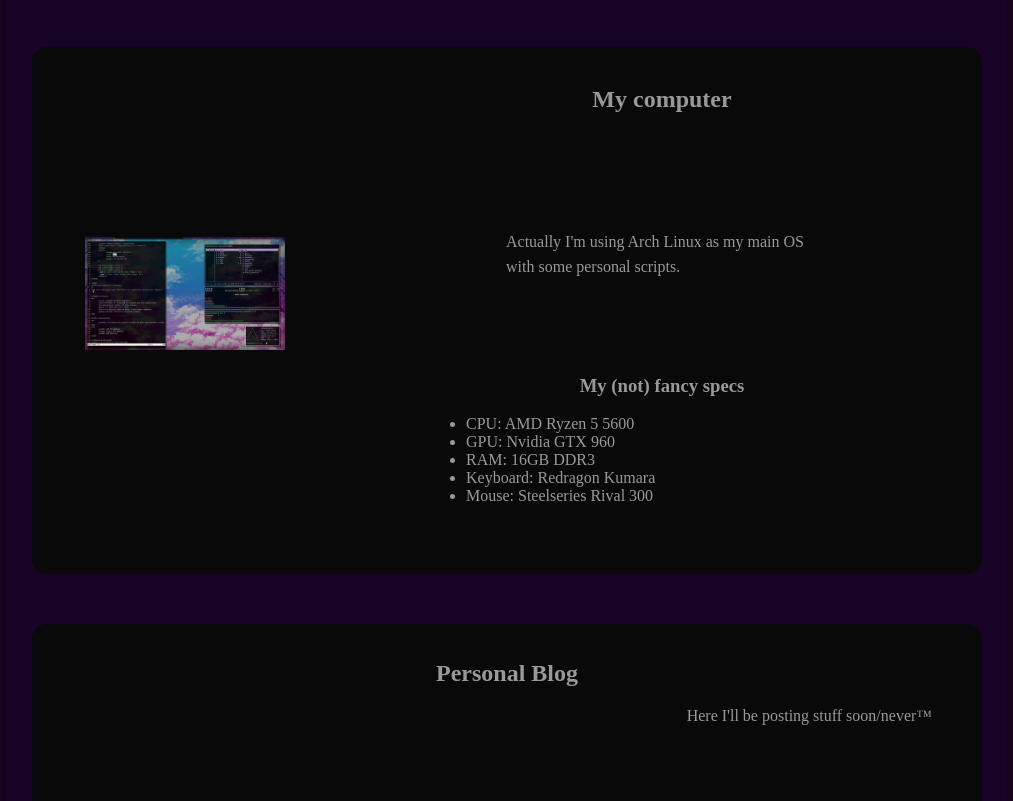
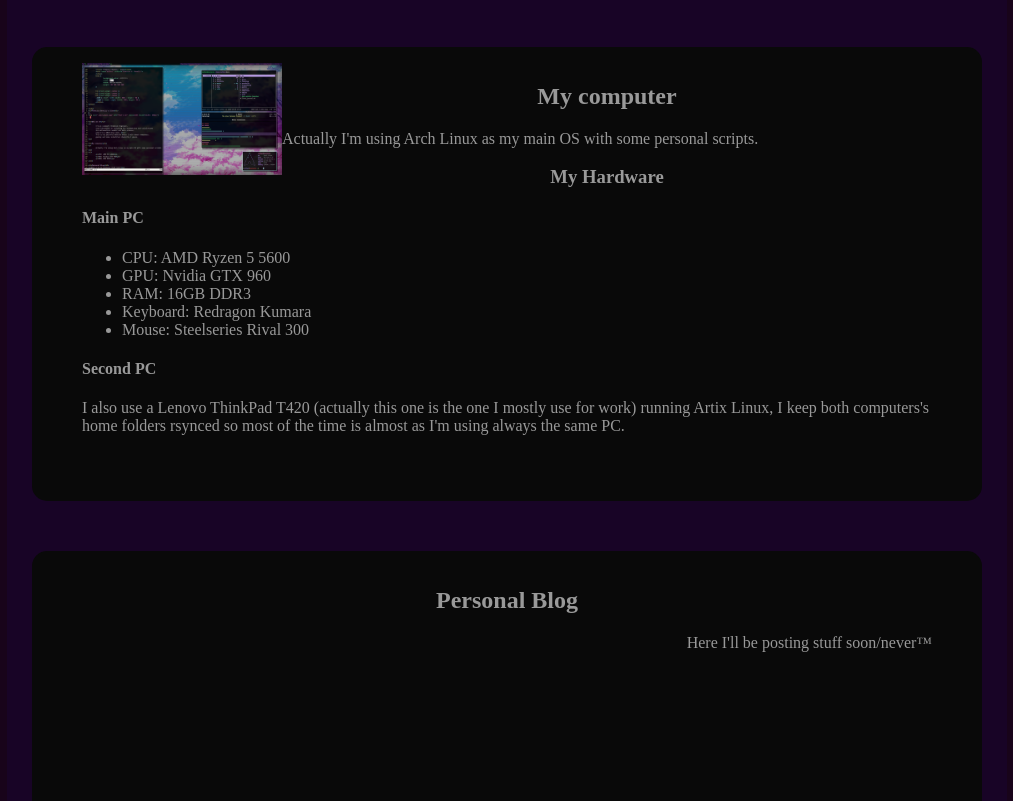
Before and after one commit to fedebenelli/fedebenelli.github.io, a plain HTML site: page index.html in a window 1280 px wide. Shown: the part 555-1356 px from the top of the page, without its empty margins (133-1146 px from the left). Drawn offline with Linux system fonts and the light colour scheme.

Commit message:
come back at formatting this

```diff
--- a/index.html
+++ b/index.html
@@ -22,7 +22,7 @@
 
 <section class="odd" >
 	<img 	src="pics/me.jpg" class="pic" alt="That's me!"/>
-	<p class="par">
+	<p>
 	<h2>Who am I?</h2>
 	I'm a Chemical Engineer from Argentina.
 	<br>
@@ -42,20 +42,18 @@
 </section>
 
 <section class="even">
-	<table>
-		<td>
 	<img 	src="./pics/my-desktop.png"
 		class="pic"
-			alt="A screenshot of my desktop"/></td>
-		<td>
+		alt="A screenshot of my desktop"/>
 
+	<p>
 	<h2>My computer</h2>
-		<p class="par">
 	Actually I'm using Arch Linux as my main OS with some personal
 	scripts.
-		</p>
-			<h3> My (not) fancy specs</h3>
-		<p>
+
+	<h3>My Hardware</h3>
+
+	<h4>Main PC</h4>
 	<ul>
 		<li>CPU: AMD Ryzen 5 5600</li>
 		<li>GPU: Nvidia GTX 960</li>
@@ -63,8 +61,13 @@
 		<li>Keyboard: Redragon Kumara</li>
 		<li>Mouse: Steelseries Rival 300</li>
 	</ul>
+
+	<h4> Second PC </h4>
+	I also use a Lenovo ThinkPad T420 (actually this one is the
+	one I mostly use for work) running Artix Linux, I keep
+	both computers's home folders rsynced so most of the time is
+	almost as I'm using always the same PC.
 	</p>
-	</table>
 </section>
 
 <section class="odd">
```
Lines whose indentation alone changed are shown as unchanged.
